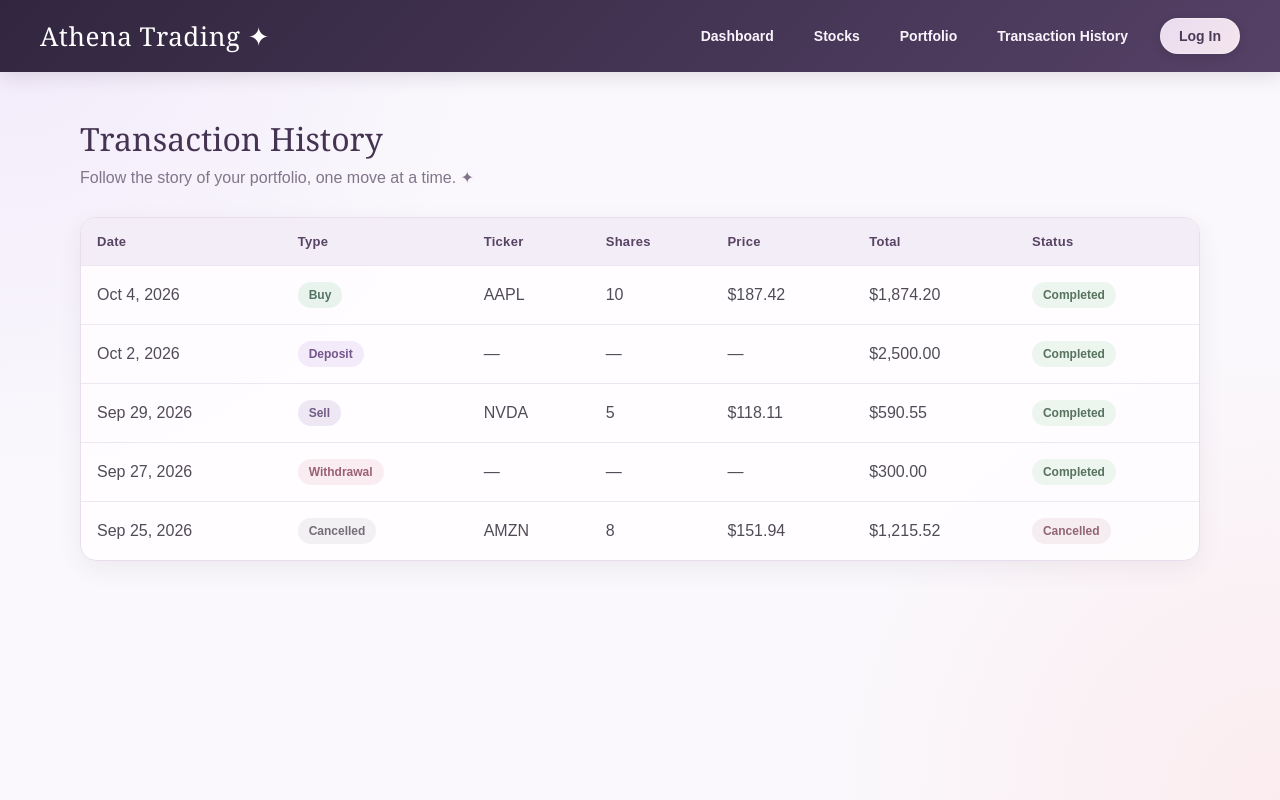
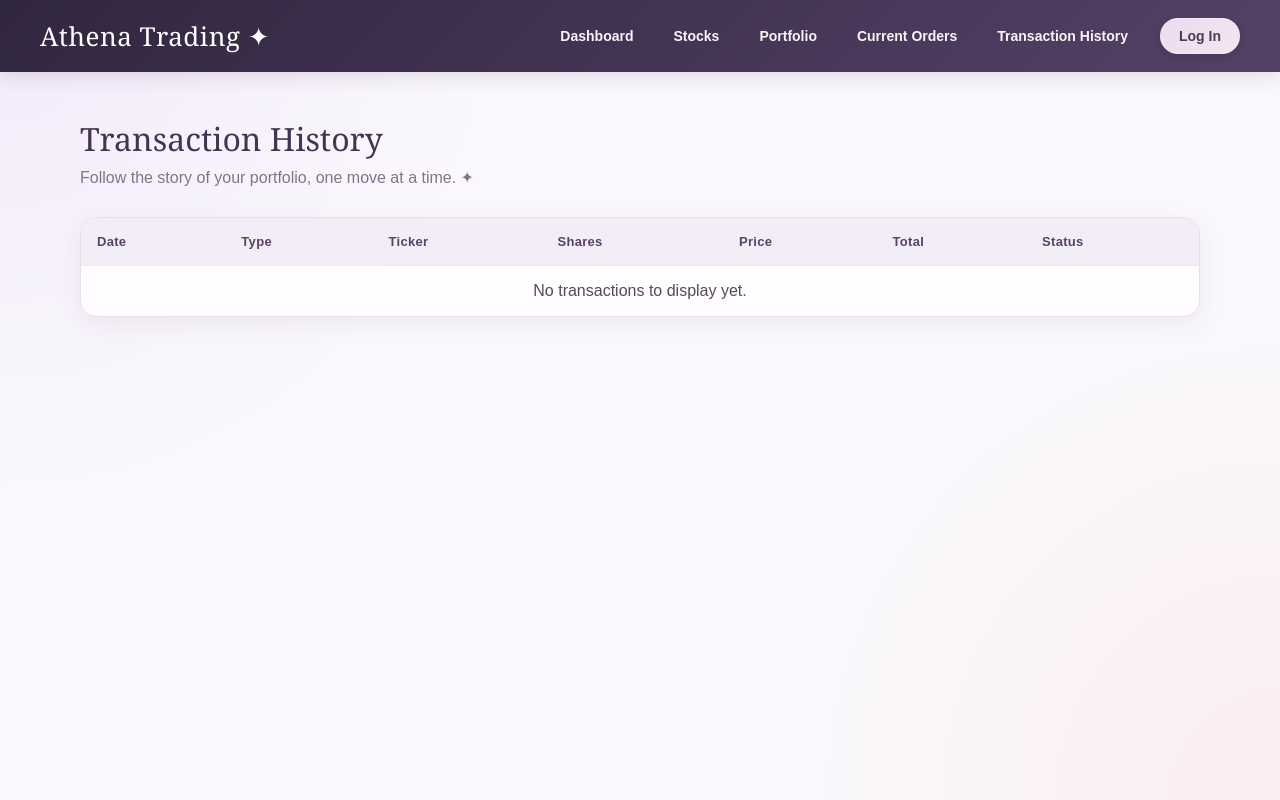
Before and after one commit to IFT-401-Group-12/Stock-Trading-System, a Flask app: page /transactions in a window 1280 px wide. Run offline with Flask 3, Linux system fonts and the light colour scheme.

Commit message:
Add customer orders and transaction history functionality

```diff
--- a/app.py
+++ b/app.py
@@ -64,6 +64,69 @@ def create_stock(ticker_symbol, company_name, initial_price, volume_available, c
         cursor.close()
         connection.close()
 
+def get_transaction_history(user_id):
+    connection = get_db_connection()
+    cursor = connection.cursor(dictionary=True)
+
+    try:
+        sql = """
+            SELECT
+                t.transaction_id,
+                t.created_at,
+                t.transaction_type,
+                s.ticker_symbol,
+                t.quantity,
+                t.price,
+                t.total_amount,
+                CASE
+                    WHEN t.transaction_type = 'CANCELLED' THEN 'CANCELLED'
+                    ELSE 'COMPLETED'
+                END AS status
+            FROM transactions t
+            LEFT JOIN stocks s
+                ON t.stock_id = s.stock_id
+            WHERE t.user_id = %s
+            ORDER BY t.created_at DESC, t.transaction_id DESC
+        """
+
+        cursor.execute(sql, (user_id,))
+        return cursor.fetchall()
+
+    finally:
+        cursor.close()
+        connection.close()
+
+
+
+def get_current_orders(user_id):
+    connection = get_db_connection()
+    cursor = connection.cursor(dictionary=True)
+
+    try:
+        sql = """
+            SELECT
+                o.order_id,
+                o.created_at,
+                o.order_type,
+                s.ticker_symbol,
+                o.quantity,
+                o.price,
+                (o.quantity * o.price) AS total_amount,
+                o.status
+            FROM orders o
+            JOIN stocks s
+                ON o.stock_id = s.stock_id
+            WHERE o.user_id = %s
+                AND o.status = 'PENDING'
+            ORDER BY o.created_at DESC, o.order_id DESC
+        """
+
+        cursor.execute(sql, (user_id,))
+        return cursor.fetchall()
+
+    finally:
+        cursor.close()
+        connection.close()
 
 @app.route("/")
 def customer_dashboard():
@@ -84,6 +147,10 @@ def portfolio():
 def transactions():
     return render_template("transaction_history.html")
 
+@app.route("/orders")
+def current_orders():
+    return render_template("current_orders.html")
+
 @app.route("/login")
 def login():
     return render_template("login.html")
--- a/static/css/style.css
+++ b/static/css/style.css
@@ -545,3 +545,16 @@ nav .login-nav-button:hover {
     color: #4d3958;
     transform: translateY(-2px);
 }
+
+/* Pending Order Status */
+
+.status.pending {
+    display: inline-block;
+    background-color: #fff1d6;
+    color: #946200;
+    padding: 6px 12px;
+    border-radius: 20px;
+    font-size: 0.8rem;
+    font-weight: 600;
+    letter-spacing: 0.3px;
+}
--- a/templates/base.html
+++ b/templates/base.html
@@ -14,13 +14,14 @@
 
     <header>
         <div class="brand">
-            <h1><h1>Athena Trading ✦</h1></h1>
+            <h1>Athena Trading ✦</h1>
         </div>
 
         <nav>
             <a href="{{ url_for('customer_dashboard') }}">Dashboard</a>
             <a href="{{ url_for('stocks') }}">Stocks</a>
             <a href="{{ url_for('portfolio') }}">Portfolio</a>
+			<a href="{{ url_for('current_orders') }}">Current Orders</a>
             <a href="{{ url_for('transactions') }}">Transaction History</a>
 			<a href="{{ url_for('login') }}" class="login-nav-button">Log In</a>
         </nav>
--- a/templates/transaction_history.html
+++ b/templates/transaction_history.html
@@ -25,58 +25,45 @@
         </thead>
 
         <tbody>
+    {% for transaction in transactions %}
+    <tr>
+        <td>{{ transaction.created_at.strftime('%b %d, %Y') }}</td>
 
-            <tr>
-                <td>Oct 4, 2026</td>
-                <td><span class="transaction buy">Buy</span></td>
-                <td>AAPL</td>
-                <td>10</td>
-                <td>$187.42</td>
-                <td>$1,874.20</td>
-                <td><span class="status completed">Completed</span></td>
-            </tr>
+        <td>
+            <span class="transaction {{ transaction.transaction_type|lower }}">
+                {{ transaction.transaction_type|capitalize }}
+            </span>
+        </td>
 
-            <tr>
-                <td>Oct 2, 2026</td>
-                <td><span class="transaction deposit">Deposit</span></td>
-                <td>—</td>
-                <td>—</td>
-                <td>—</td>
-                <td>$2,500.00</td>
-                <td><span class="status completed">Completed</span></td>
-            </tr>
+        <td>{{ transaction.ticker_symbol or '—' }}</td>
+        <td>{{ transaction.quantity if transaction.quantity is not none else '—' }}</td>
 
-            <tr>
-                <td>Sep 29, 2026</td>
-                <td><span class="transaction sell">Sell</span></td>
-                <td>NVDA</td>
-                <td>5</td>
-                <td>$118.11</td>
-                <td>$590.55</td>
-                <td><span class="status completed">Completed</span></td>
-            </tr>
+        <td>
+            {% if transaction.price is not none %}
+                ${{ "{:,.2f}".format(transaction.price) }}
+            {% else %}
+                —
+            {% endif %}
+        </td>
 
-            <tr>
-                <td>Sep 27, 2026</td>
-                <td><span class="transaction withdrawal">Withdrawal</span></td>
-                <td>—</td>
-                <td>—</td>
-                <td>—</td>
-                <td>$300.00</td>
-                <td><span class="status completed">Completed</span></td>
-            </tr>
+        <td>${{ "{:,.2f}".format(transaction.total_amount) }}</td>
 
-            <tr>
-                <td>Sep 25, 2026</td>
-                <td><span class="transaction cancelled">Cancelled</span></td>
-                <td>AMZN</td>
-                <td>8</td>
-                <td>$151.94</td>
-                <td>$1,215.52</td>
-                <td><span class="status cancelled-status">Cancelled</span></td>
-            </tr>
-
-        </tbody>
+        <td>
+            {% if transaction.status == 'CANCELLED' %}
+                <span class="status cancelled-status">Cancelled</span>
+            {% else %}
+                <span class="status completed">Completed</span>
+            {% endif %}
+        </td>
+    </tr>
+    {% else %}
+    <tr>
+        <td colspan="7" style="text-align: center;">
+            No transactions to display yet.
+        </td>
+    </tr>
+    {% endfor %}
+</tbody>
     </table>
 
 </div>
```
Also changed, not shown: templates/current_orders.html (added, +60 -0 lines).
